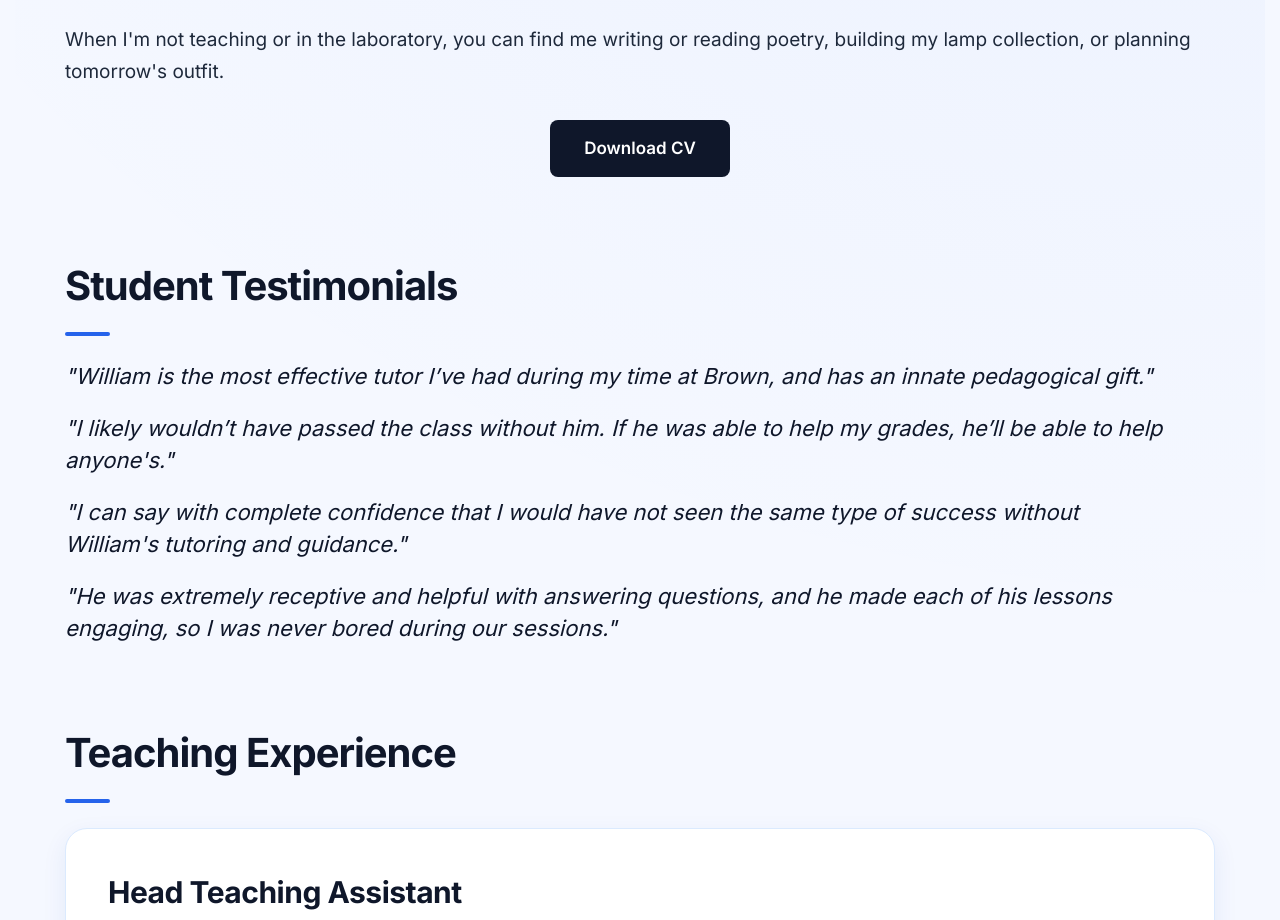
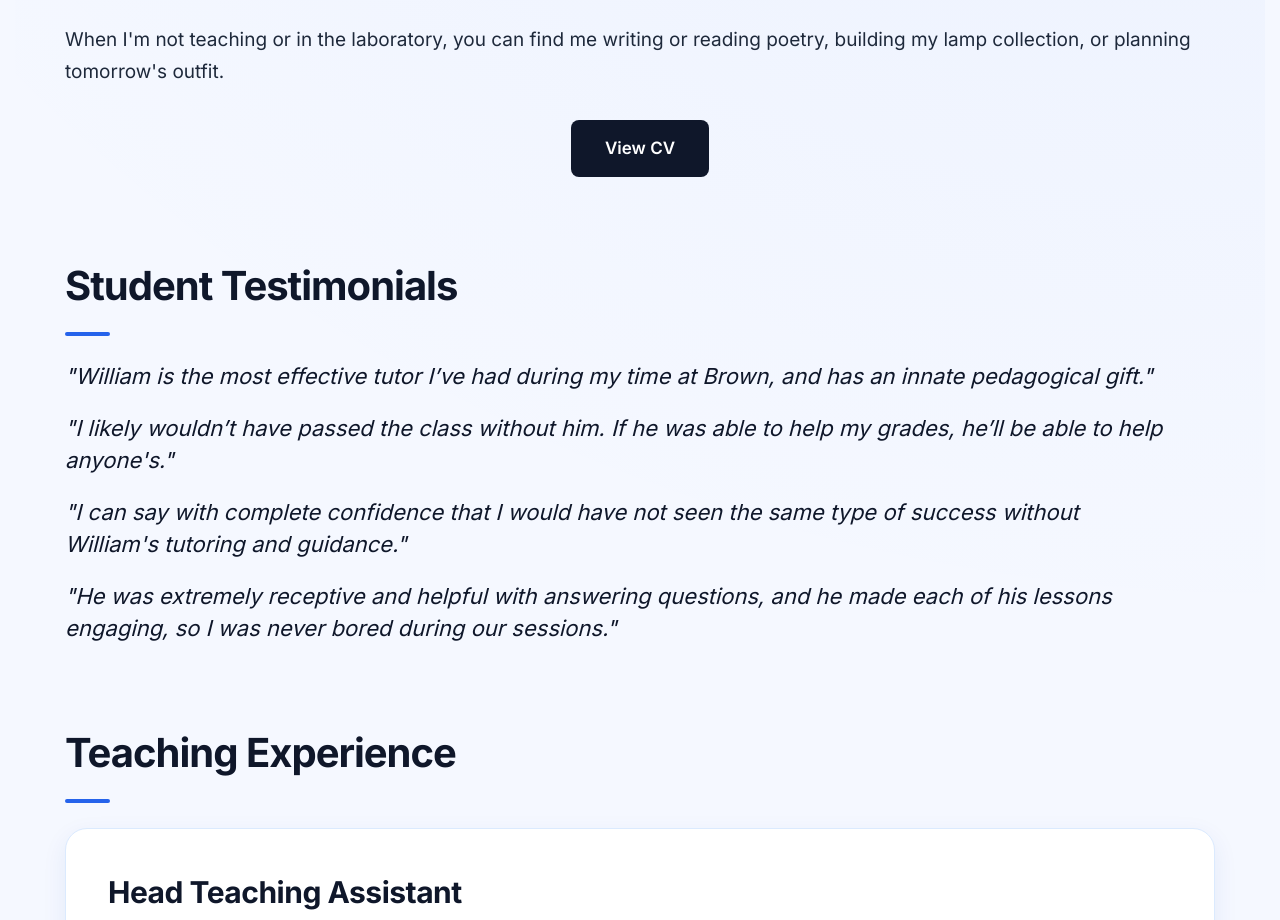
Before and after one commit to pythonschmython/william-roberts-website, a Next.js app: page / in a window 1280 px wide. Shown: the part 1171-2091 px from the top of the page. Built offline with nearby package versions, Linux system fonts and the light colour scheme.

Commit message:
fixed that button

```diff
--- a/app/page.tsx
+++ b/app/page.tsx
@@ -76,7 +76,7 @@ export default function Home() {
 
         <div className="button-center">
           <a href="/William_Roberts_CV.pdf" className="button" target="_blank" rel="noopener noreferrer">
-            Download CV
+            View CV
           </a>
         </div>
 
```
